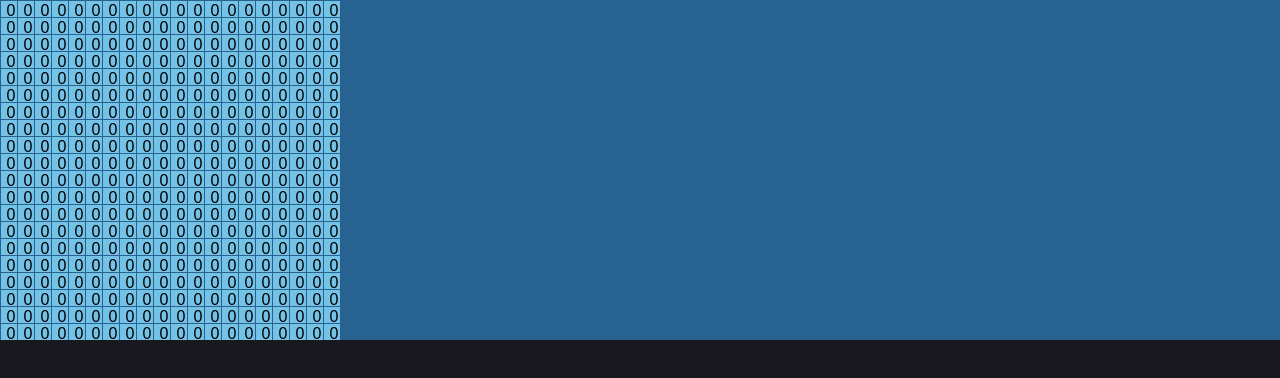
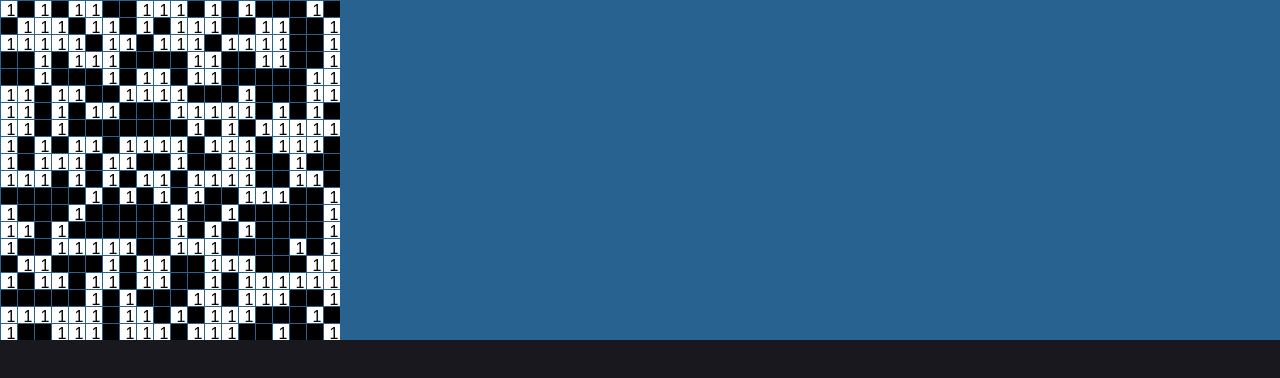
Before and after one commit to suzannecabral/game-of-life-2, a React (Create React App) app: page / in a window 1280 px wide. Shown: the top 378 px of the page. Built offline with nearby package versions, Linux system fonts and the light colour scheme.

Commit message:
random grid displays with conditional styles

```diff
--- a/src/grid/GridContainer.jsx
+++ b/src/grid/GridContainer.jsx
@@ -17,7 +17,7 @@ function GridContainer(props){
             let thisRow = [];
             //for each square:
             for(let j=0; j<gridSize; j++){
-                thisRow.push(0)
+                thisRow.push(randomRange(0,1))
             }
             grid.push(thisRow)
         }
@@ -37,13 +37,13 @@ function GridContainer(props){
             displayGrid.push(thisRow);
         }
         console.log('Grid mapped');
-        console.log('displayGrid: ', displayGrid);
     }
 
     useEffect(()=>{
         console.log('Grid Initialize Effect');
         gridGen(gridSize);
         setThisGrid(grid);
+        gridMap(thisGrid);
     },[])
 
     // useEffect(()=>{
@@ -56,7 +56,7 @@ function GridContainer(props){
             {thisGrid.map(row=>(
                 <GridRow
                     displayRow = {row}
-                    // rowNum = {row.rowNum}
+                    rowNum = {row.rowNum}
                     key = {randomRange(1,99999999)}
                 />
             ))}
--- a/src/grid/GridRow.jsx
+++ b/src/grid/GridRow.jsx
@@ -15,6 +15,7 @@ function GridRow(props){
                     square={square}
                     key={randomRange(1,99999999)}
                     row={displayRow}
+                    rowNum={rowNum}
                 />
             ))}
         </div>
--- a/src/grid/GridSquare.jsx
+++ b/src/grid/GridSquare.jsx
@@ -6,22 +6,31 @@ import { randomRange } from '../utils';
 
 function GridSquare(props){
     let {row, square} = props;
-    let squareClasses = 'grid-square';
-    let coords = [row, square]
-
     let squareValue = square;
-    let checkAlive = (square) => {
-        square ? squareClasses='grid-square true' : squareClasses='grid-square false';
+    // let coords = [row, square]
+    let clickToggle = (square) => {
+        // square===0 ? square = 1 : square = 0;
+        if(square==0){
+            square = 1;
+        }else{
+            square = 0;
+        }
     }
 
     const handleClick = (event) => {
         event.preventDefault();
-        checkAlive(square);
-        console.log(coords);
+        clickToggle(square);
+        console.log('row: ', row);
+        console.log('square: ', square);
     }
+
+    // useEffect(()=>{
+    //     setStyles(square);
+    // },[]);
+
     return(
         <button
-            className={squareClasses}
+            className={square===0 ? 'grid-square false' : 'grid-square true'}
             onClick={(event)=>{handleClick(event)}}
         >
             {squareValue}
```
